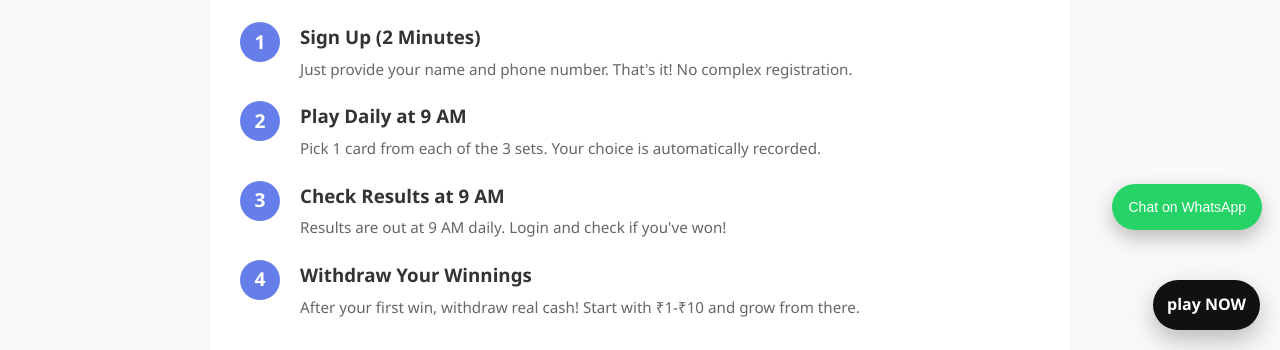
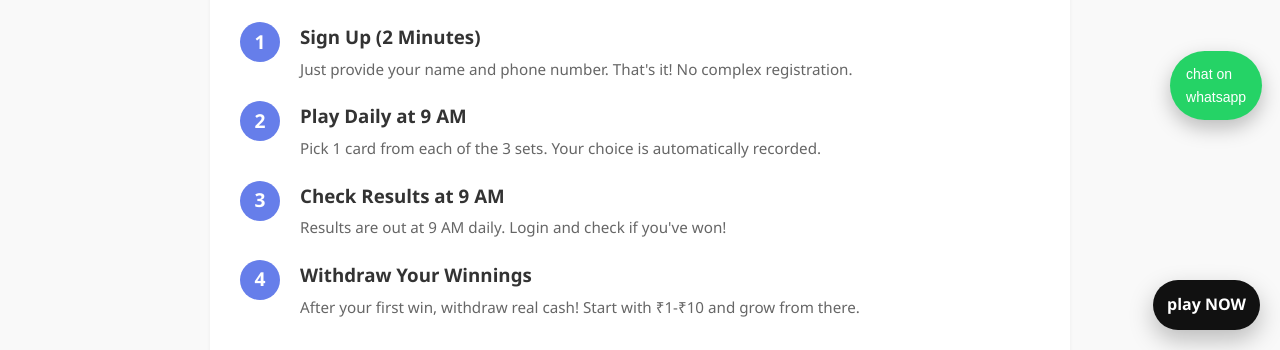
Before and after one commit to numsgame/NumberGameOnil, a plain HTML site: page index.html in a window 1280 px wide. Shown: the part 450-800 px from the top of the page. Drawn offline with Linux system fonts and the light colour scheme.

Commit message:
Update WhatsApp button text and position

```diff
--- a/index.html
+++ b/index.html
@@ -557,14 +557,15 @@
 </a>
   <!-- Floating WhatsApp button -->
 <a class="wa-float" href="https://wa.me/918762529151" target="_blank" rel="noopener">
-  Chat on WhatsApp
+    <span class="wa-small">chat on</span><br>
+  <span class="wa-big">whatsapp</span>
 </a>
 
 <style>
   .wa-float{
     position: fixed;
     right: 18px;
-    bottom: 120px;
+    bottom: 230px;
     z-index: 9999;
     background: #25D366;
     color: #fff;
```
